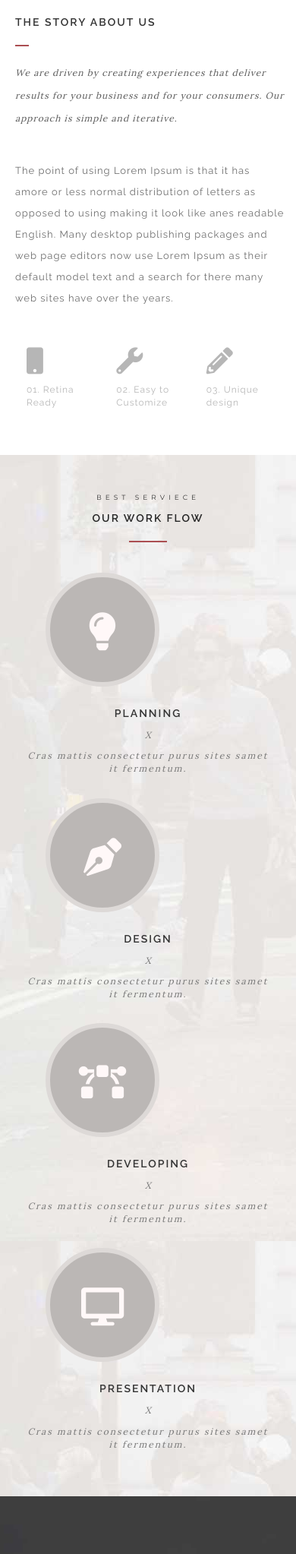
After one commit to mohammadkanon/albist, a Django app: page /about/ in a window 390 px wide. The commit adds this page. Shown: the part 921-2967 px from the top of the page at 76% size. Run offline with Django 3.2, Linux system fonts and the light colour scheme; some libraries are stand-ins or nearby versions; some web fonts are replaced.

Commit message:
done about page

```diff
--- /dev/null
+++ b/index/templates/index/about-us.html
@@ -0,0 +1,33 @@
+{% load static %}
+
+<section id="my-stroy-section">
+  <div class="container">
+     <div class="row">
+        <div class="col-sm-4">
+            <img src="{% static 'img/story-img.jpg' %}" id="stroy-img">
+        </div>
+        <div class="col-sm-8" id="stroy-text-box">
+            <p id="stroy-title">THE STORY ABOUT US</p>
+
+              <hr class="red-line">
+            <div>
+            <p id="stroy-subtitle">We are driven by creating experiences that deliver results for your business and for your consumers. Our approach is simple and iterative.</p>
+            </div>
+            <p id="stroy-description">The point of using Lorem Ipsum is that it has amore or less normal distribution of letters as opposed to using making it look like anes readable English. Many desktop publishing packages and web page editors now use Lorem Ipsum as their default model text and a search for there many web sites have
+            over the years.</p>
+            <div class="col-sm-4 col-xs-4 story">
+               <i class="fa fa-mobile"></i>
+               <p id="icon-text"> 01. Retina Ready</p>
+            </div>
+            <div class="col-sm-4 col-xs-4 story">
+              <i class="fa fa-wrench"></i>
+              <p id="icon-text"> 02. Easy to Customize</p>
+            </div>
+            <div class="col-sm-4 col-xs-4 story">
+              <i class="fas fa-pencil-alt"></i>
+              <p id="icon-text"> 03. Unique design</p>
+            </div>
+        </div>
+     </div>
+  </div>
+</section><!--           /My stroy        -->
--- /dev/null
+++ b/index/templates/index/about.html
@@ -0,0 +1,74 @@
+{% extends 'index/base.html' %}
+{% load static %}
+
+
+{% block content %}
+
+	<section id="about-section">
+      <div id="about-text-box">
+        <p id='about-page-title'>About</p>
+   	    <span id='home-page-link'><a href="#">Home</a></span><span>/</span><span id='about-page-link'><a>About</a></spna>
+   	  </div>
+   </section><!--       /About    -->
+
+
+   {% include 'index/about-us.html' %}
+
+
+   <section id="build-with-us">
+	      <div class="container">
+	         <div class="row">
+	             <div id="our-services-text-box">
+	                <p id='our-services-small-title'>BEST SERVIECE</p>
+	                <p id='our-services-big-title'>OUR WORK FLOW</p>
+	                <hr id="our-services-line"/>
+	             </div>
+
+                <div class="col-sm-12" id="about-us-part">
+		             <div class="col-sm-3">
+		                <i class="fas fa-lightbulb" id="about-page-icon-list"></i>
+		                <div id="best-service-list">
+		                  <p id="about-us-icon-title">PLANNING</p>
+		                  <p id="about-us-icon-x">X</p>
+		                  <p id="about-us-icon-des">Cras mattis consectetur purus sites samet it fermentum.</p>
+		                </div>
+		             </div>
+		             <div class="col-sm-3">
+		                <i class="fas fa-pen-nib" id="about-page-icon-list"></i>
+		                <div id="best-service-list">
+		                  <p id="about-us-icon-title">DESIGN</p>
+		                  <p id="about-us-icon-x">X</p>
+		                  <p id="about-us-icon-des">Cras mattis consectetur purus sites samet it fermentum.</p>
+		                </div>
+		             </div>
+		             <div class="col-sm-3">
+		                <i class="fas fa-bezier-curve" id="about-page-icon-list"></i>
+		                <div id="best-service-list">
+		                  <p id="about-us-icon-title">DEVELOPING</p>
+		                  <p id="about-us-icon-x">X</p>
+		                  <p id="about-us-icon-des">Cras mattis consectetur purus sites samet it fermentum.</p>
+		                </div>
+		             </div>
+		             <div class="col-sm-3">
+		                <i class="fas fa-desktop" id="about-page-icon-list"></i>
+		                <div id="best-service-list">
+		                  <p id="about-us-icon-title">PRESENTATION</p>
+		                  <p id="about-us-icon-x">X</p>
+		                  <p id="about-us-icon-des">Cras mattis consectetur purus sites samet it fermentum.</p>
+		                </div>
+		             </div>
+		        </div>
+
+
+
+
+	         </div>
+	      </div>
+        </section><!--           /Build with us      -->
+
+
+
+        {% include 'index/client.html' %}
+
+
+{% endblock %}
--- a/index/urls.py
+++ b/index/urls.py
@@ -1,6 +1,7 @@
 from django.urls import path
-from index.views import home
+from index.views import home, about
 
 urlpatterns = [
     path('', home, name='home'),
+    path('about/', about, name='about'),
 ]
--- a/index/views.py
+++ b/index/views.py
@@ -19,3 +19,13 @@ def home(request):
 	}
 
 	return render(request, 'index/home.html', context)
+
+
+def about(request):
+
+
+	context = {
+
+	}
+
+	return render(request, 'index/about.html', context)
```
Also changed, not shown: index/templates/index/home.html (+1 -31 lines).
